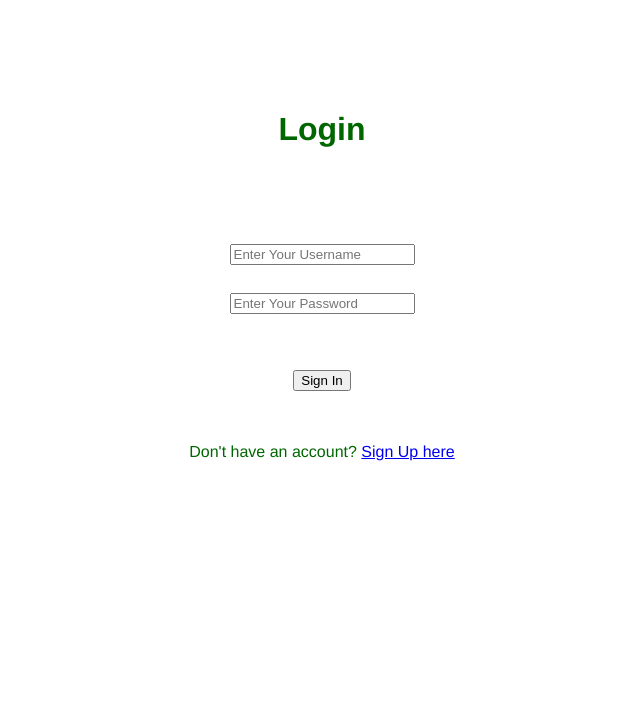
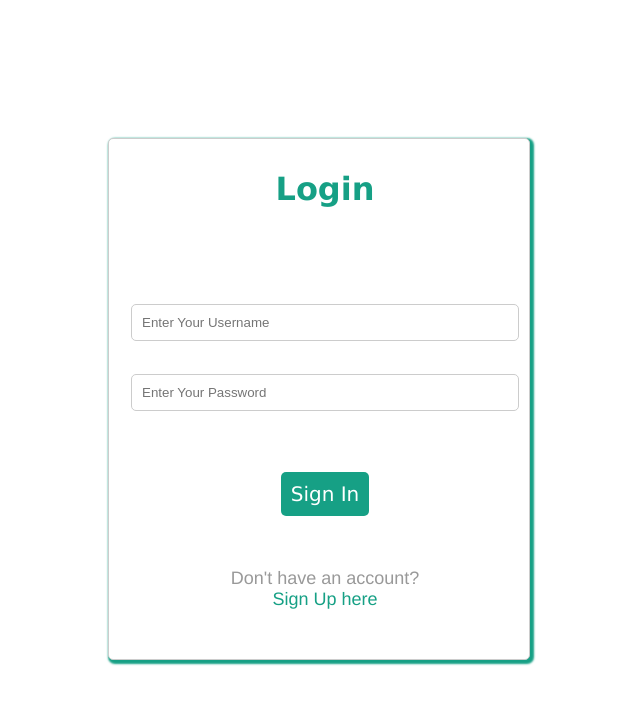
Before and after one commit to Mridul-2003/Multiple-Disease-Prediction, a Python web app: template Multiple-Disease-Predictor/templates/login.html in a window 1280 px wide. Shown: the top 704 px of the page, without its empty margins (324-964 px from the left). Run offline with Jinja, Linux system fonts and the light colour scheme; the template is opened without the code that fills it, so the values that code supplies are empty.

Commit message:
Update login.html

```diff
--- a/Multiple-Disease-Predictor/templates/login.html
+++ b/Multiple-Disease-Predictor/templates/login.html
@@ -5,10 +5,66 @@
 		<meta charset="UTF-8">
 		<title> Login </title>
 		<link rel="stylesheet" href="{{ url_for('static', filename='style.css') }}">
+		<style>
+			.div{
+				margin-top: 3rem;
+                border: 1px solid #ccc;
+                border-radius: 5px;
+                box-shadow: 2px 2px 2px 2px #16a085 ;
+                padding: 10px;
+                background-color: #fff;
+                margin-left: 27rem;
+                 width: 400px;
+                height: 500px;
+                margin-bottom: 7rem;
+			}
+
+		.header{
+			text-align: center;
+            font-weight: 300;
+            font-family: 'Lucida Sans', 'Lucida Sans Regular',Verdana, sans-serif;
+            color: #16a085;
+		}
+		.textbox {
+            width: 100%;
+            padding: 10px;
+            border: 1px solid #CCCCCC;
+            border-radius: 5px;
+            margin-bottom: 5px;
+        }
+        .btn {
+           background-color: #16a085;
+           color: #FFFFFF;
+           padding: 10px;
+           border: none;
+           font-size: 20px;
+           font-weight: 400;
+          font-family: 'Lucida Sans', 'Lucida Sans Regular',Verdana, sans-serif;
+           border-radius: 5px;
+           cursor: pointer;
+        }
+        .btn:hover{
+           background-color: #005daa;
+        }
+        .bottom {
+          text-align: center;
+          margin-top: 10px;
+          font-size: 18px;
+          font-weight: 200;
+          color: #999999;
+		}
+        .bottom a {
+          color:#16a085;
+          text-decoration: none;
+        }
+        .bottom :hover{
+          color: #005daa;
+        }
+		</style>
 	</head>
 	<body></br></br></br></br></br>
-		<div align="center">
-		<div align="center" class="border">
+		<div align="center" class="div">
+		<div  class="border">
 			<div class="header">
 				<h1 class="word">Login</h1>
 			</div></br></br></br>
@@ -20,7 +76,7 @@
 					<input type="submit" class="btn" value="Sign In"></br></br>
 				</form>
 			</h2>
-			<p class="bottom">Don't have an account? <a class="bottom" href="{{url_for('register')}}"> Sign Up here</a></p>
+			<p class="bottom">Don't have an account? <a class="bottom" href="{{url_for('register')}}"> </br>Sign Up here</a></p>
 		</div>
 		</div>
 	</body>
```
